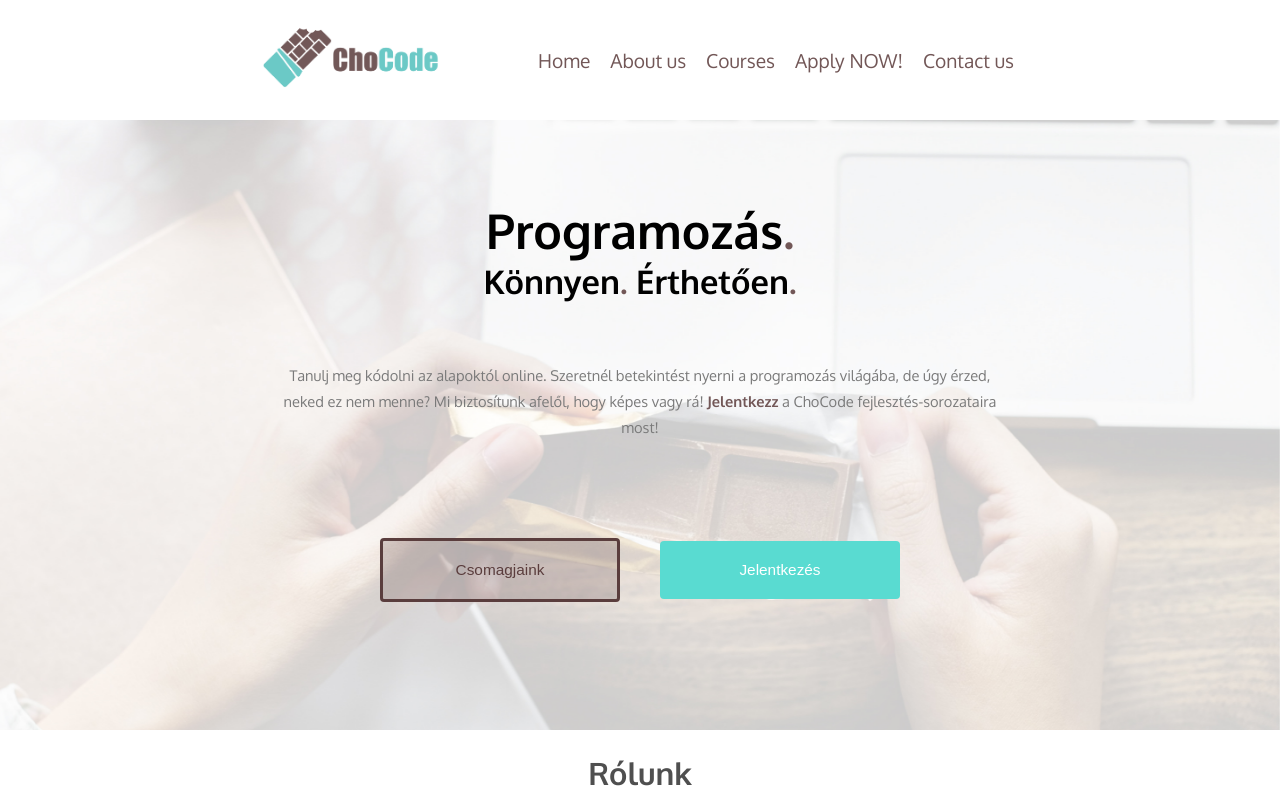
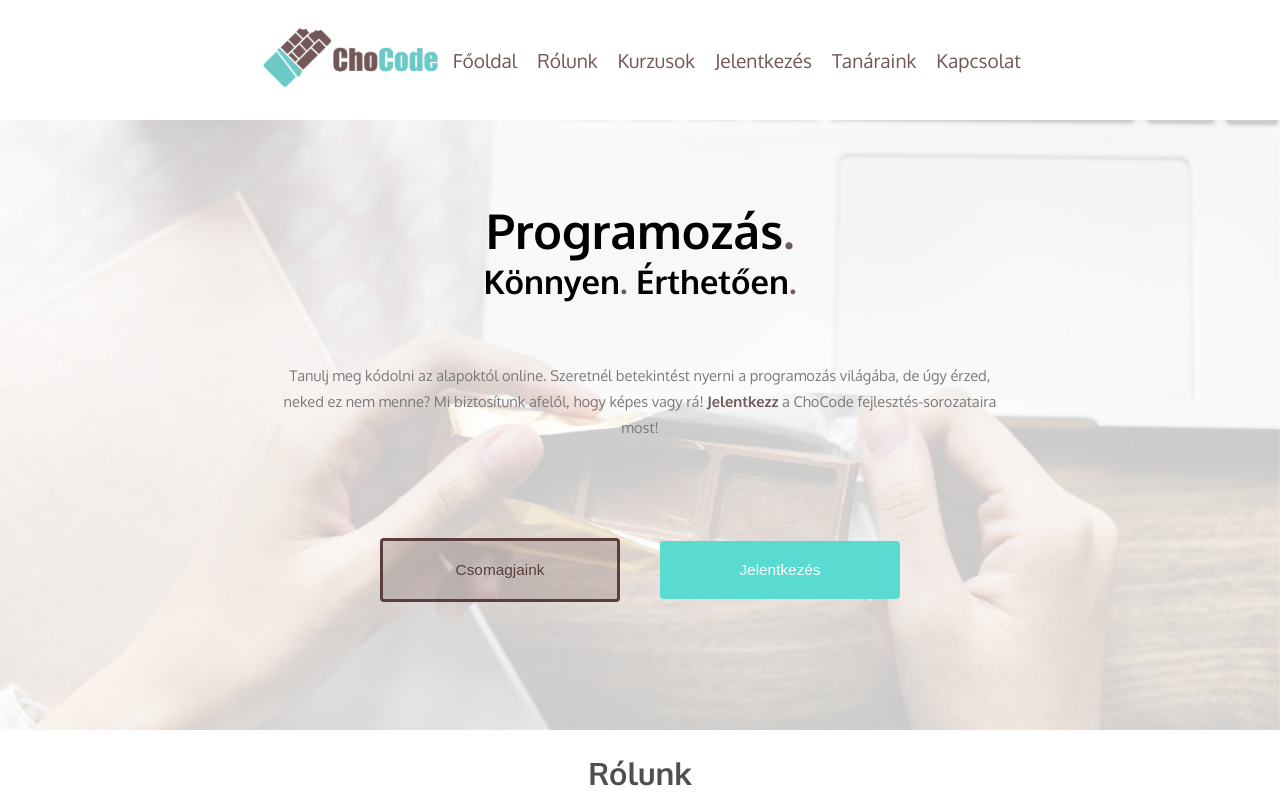
Before and after one commit to ferzs1/chocode-react, a React (Create React App) app: page / in a window 1280 px wide. Shown: the top 800 px of the page. Built offline with nearby package versions, Linux system fonts and the light colour scheme.

Commit message:
Change to Hungarian

```diff
--- a/src/components/Navigation/NavigationItems/NavigationItems.js
+++ b/src/components/Navigation/NavigationItems/NavigationItems.js
@@ -5,11 +5,12 @@ import classes from './NavigationItems.module.css';
 const navigationItems = (props) => {
     return (
         <ul className={classes.NavItems}>
-            <NavigationItem link="/">Home</NavigationItem>
-            <NavigationItem link="/about-us">About us</NavigationItem>
-            <NavigationItem link="/courses">Courses</NavigationItem>
-            <NavigationItem link="/apply">Apply NOW!</NavigationItem>
-            <NavigationItem link="/#contact">Contact us</NavigationItem>
+            <NavigationItem link="/">Főoldal</NavigationItem>
+            <NavigationItem link="/about-us">Rólunk</NavigationItem>
+            <NavigationItem link="/courses">Kurzusok</NavigationItem>
+            <NavigationItem link="/apply">Jelentkezés</NavigationItem>
+            <NavigationItem link="/teachers">Tanáraink</NavigationItem>
+            <NavigationItem link="/#contact">Kapcsolat</NavigationItem>
         </ul>
     );
 };
```
